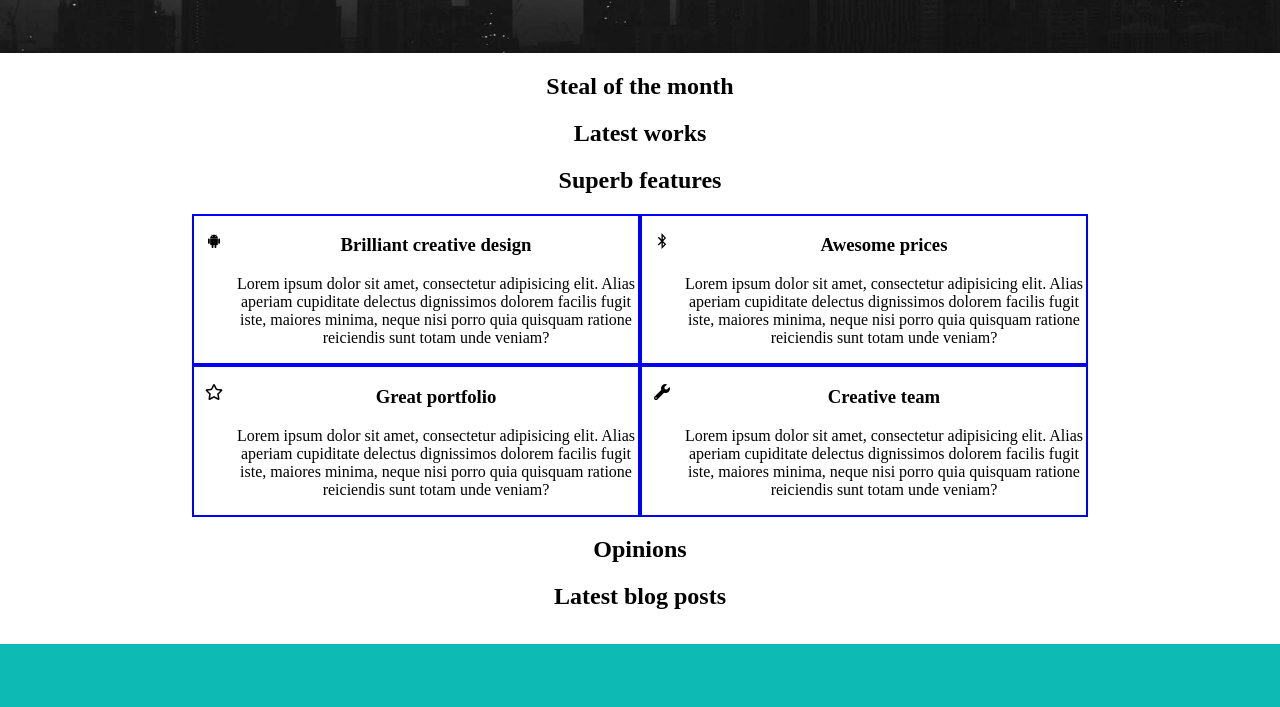
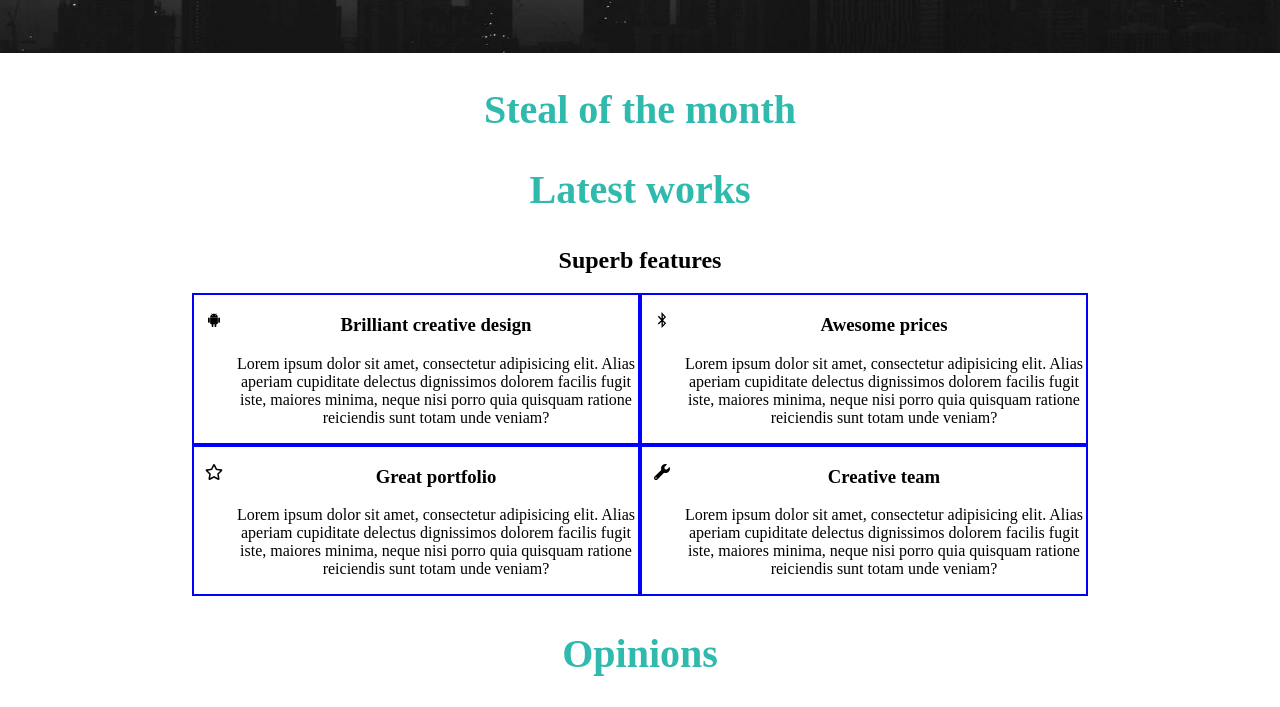
Before and after one commit to Decomplosed/Decomplosed, a plain HTML site: page index.html in a window 1280 px wide. Shown: the part 747-1454 px from the top of the page. Drawn offline with Linux system fonts and the light colour scheme.

Commit message:
define class for every section h2

```diff
--- a/assets/styles/styles.css
+++ b/assets/styles/styles.css
@@ -345,17 +345,19 @@ h2 {
 }
 
 .prices {
+    margin: 0 auto;
     height: 450px;
     width: 1680px;
     text-align: center;
 }
 
 .prices-head {
-
+    font-size: 40px;
+    color: #2FBAAD;
 }
 
 .table {
-    margin: auto;
+    margin: 0 auto;
     border-collapse: collapse;
     table-layout: fixed;
     height: 40%;
@@ -367,3 +369,8 @@ h2 {
 .table thead {
     background: #0ebab4;
 }
+
+.section-head {
+    font-size: 40px;
+    color: #2FBAAD;
+}
--- a/index.html
+++ b/index.html
@@ -53,8 +53,8 @@
     </div>
 </header>
 <main>
-    <section class="section" id="cta"><h2>Steal of the month</h2></section>
-    <section class="section" id="works"><h2>Latest works</h2></section>
+    <section class="section" id="cta"><h2 class="section-head">Steal of the month</h2></section>
+    <section class="section" id="works"><h2 class="section-head">Latest works</h2></section>
     <section class="section-features clearfix" id="features">
         <h2>Superb features</h2>
         <div class="feature">
@@ -110,8 +110,8 @@
             </div>
         </div>
     </section>
-    <section class="section" id="opinions"><h2>Opinions</h2></section>
-    <section class="section" id="blog"><h2>Latest blog posts</h2></section>
+    <section class="section" id="opinions"><h2 class="section-head">Opinions</h2></section>
+    <section class="section" id="blog"><h2 class="section-head">Latest blog posts</h2></section>
     <section class="company" id="company">
         <div class="com-head">
             <h2 class="comp-head">Company experience</h2>
@@ -239,7 +239,7 @@
         </table>
     </section>
     <section class="contact" id="contact">
-        <h2>Contact</h2>
+        <h2 class="section-head">Contact</h2>
         <div>
             <label for="name">Name</label>
             <input id="name" type="text" required>
```
